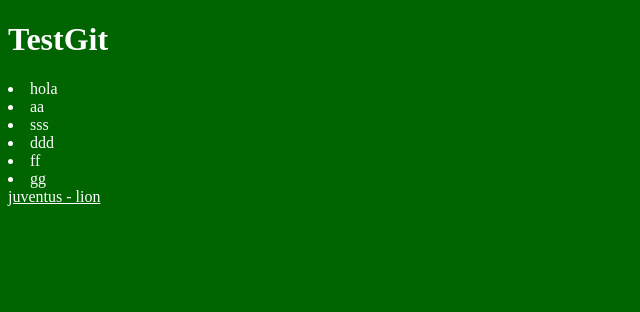
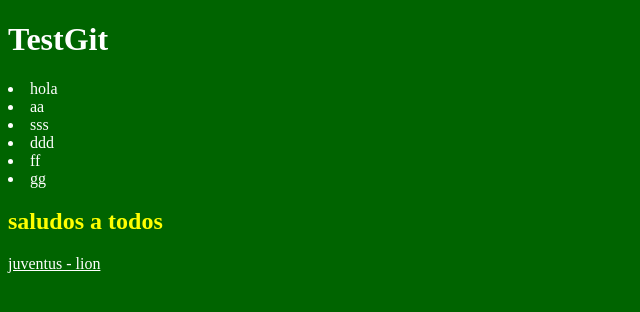
Before and after one commit to OscarHernandez98/gitCintaBlanca, a plain HTML site: page index.html in a window 1280 px wide. Shown: the whole page, without its empty margins (0-640 px from the left). Drawn offline with Linux system fonts and the light colour scheme.

Commit message:
saludos a todos

```diff
--- a/estilos.css
+++ b/estilos.css
@@ -2,3 +2,6 @@
     background-color: darkgreen;
     color: white;
 }
+h2 {
+    color: yellow;
+}
--- a/index.html
+++ b/index.html
@@ -13,6 +13,8 @@
     <li>ff</li>
     <li>gg</li>
 
+    <h2>saludos a todos</h2>
+
 
     <a href="https://www.youtube.com/watch?v=fM68TyZK5ZI"> juventus - lion</a>
 </head>
```
